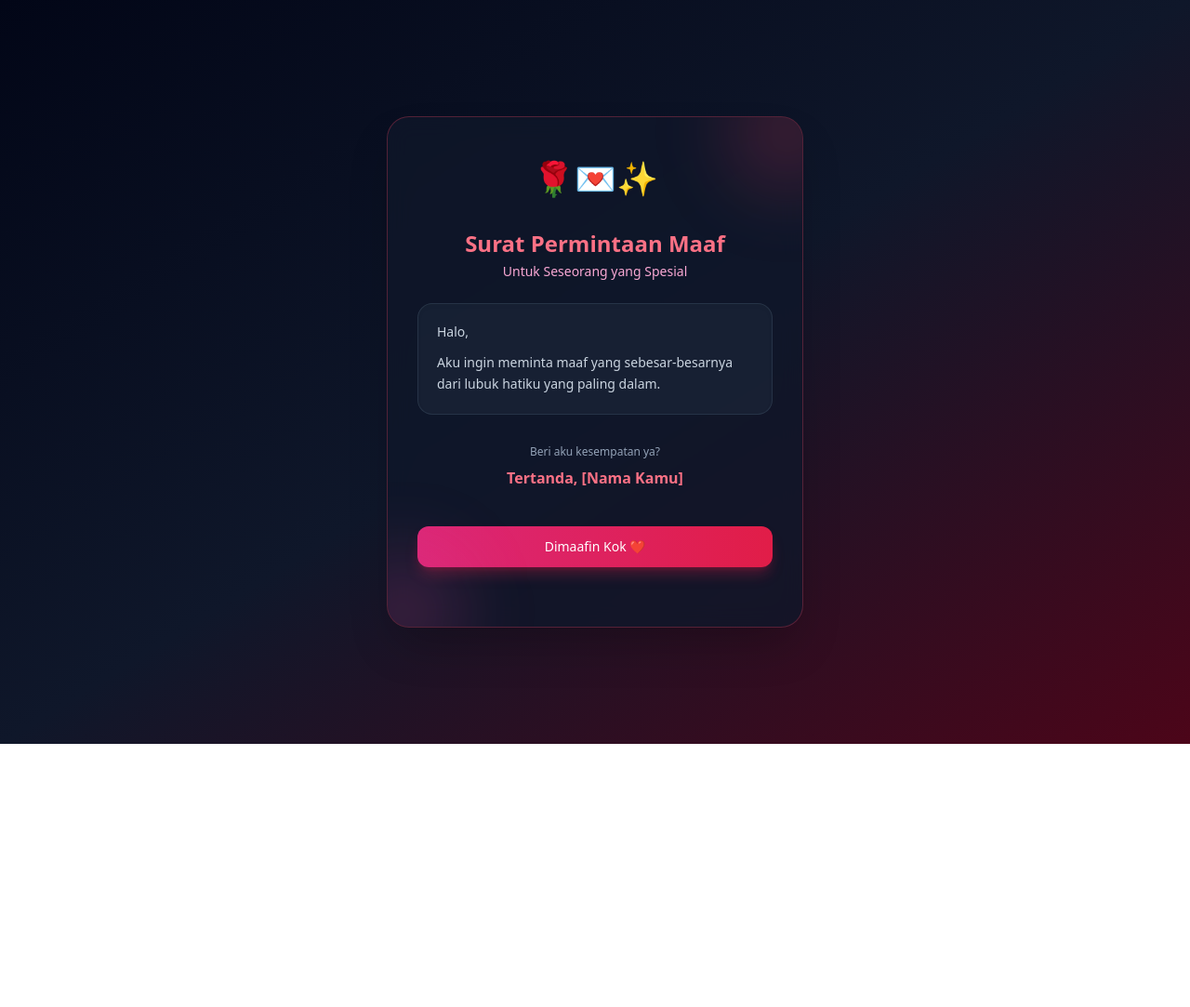
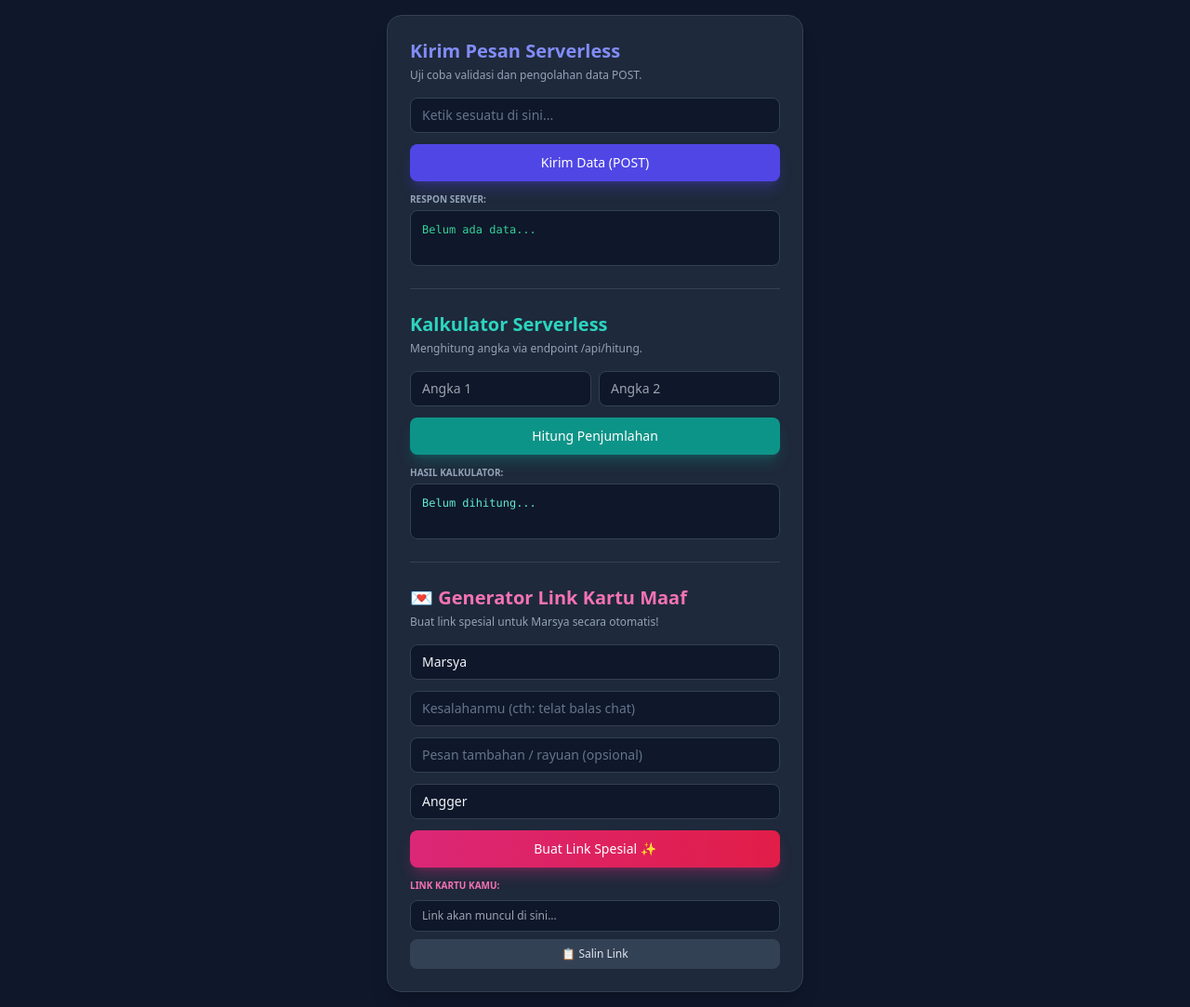
Before and after one commit to anggerkukuh9-create/serverless-baru, a plain HTML site: page kartu-maaf.html in a window 1280 px wide. Shown: the whole page at 93% size. Before the commit the page ends 800 px from the top, so only its background shows below. Drawn offline with nearby package versions, Linux system fonts and the light colour scheme.

Commit message:
Update kartu-maaf.html

```diff
--- a/kartu-maaf.html
+++ b/kartu-maaf.html
@@ -3,90 +3,162 @@
 <head>
   <meta charset="UTF-8">
   <meta name="viewport" content="width=device-width, initial-scale=1.0">
-  <title>Sebuah Pesan Spesial Untukmu 💌</title>
+  <title>Aplikasi Serverless Modern</title>
   <script src="https://cdn.tailwindcss.com"></script>
 </head>
-<body class="bg-gradient-to-br from-slate-950 via-slate-900 to-rose-950 text-slate-100 min-h-screen flex items-center justify-center p-4">
+<body class="bg-slate-900 text-slate-100 min-h-screen flex items-center justify-center p-4">
 
-  <div class="bg-slate-900/80 backdrop-blur-md p-8 rounded-3xl shadow-2xl w-full max-w-md border border-rose-500/30 text-center space-y-6 relative overflow-hidden">
+  <div class="bg-slate-800 p-6 rounded-2xl shadow-xl w-full max-w-md border border-slate-700 space-y-6">
 
-    <!-- Hiasan Cahaya Latar Belakang -->
-    <div class="absolute -top-12 -right-12 w-32 h-32 bg-rose-500/20 rounded-full blur-2xl"></div>
-    <div class="absolute -bottom-12 -left-12 w-32 h-32 bg-pink-500/20 rounded-full blur-2xl"></div>
+    <!-- Bagian 1: Kirim Pesan -->
+    <div>
+      <h2 class="text-xl font-bold mb-1 text-indigo-400">Kirim Pesan Serverless</h2>
+      <p class="text-xs text-slate-400 mb-4">Uji coba validasi dan pengolahan data POST.</p>
 
-    <!-- Header / Emoji -->
-    <div class="text-4xl animate-bounce">🌹💌✨</div>
+      <div class="space-y-3">
+        <input type="text" id="inputPesan" placeholder="Ketik sesuatu di sini..."
+          class="w-full px-3 py-2 bg-slate-900 border border-slate-700 rounded-lg focus:outline-none focus:border-indigo-500 text-slate-100 placeholder-slate-500 text-sm">
 
-    <div>
-      <h1 class="text-2xl font-bold text-rose-400 mb-1">Surat Permintaan Maaf</h1>
-      <p id="teksPenerima" class="text-sm font-medium text-pink-300">Untuk Seseorang yang Spesial</p>
+        <button onclick="kirimData()"
+          class="w-full bg-indigo-600 hover:bg-indigo-500 text-white font-medium py-2.5 rounded-lg transition text-sm shadow-lg shadow-indigo-600/30">
+          Kirim Data (POST)
+        </button>
+      </div>
+
+      <div class="mt-3">
+        <span class="block text-[10px] font-semibold text-slate-400 uppercase mb-1">Respon Server:</span>
+        <pre id="hasilPesan" class="bg-slate-900 border border-slate-700 p-3 rounded-lg text-emerald-400 text-xs overflow-x-auto min-h-[60px]">Belum ada data...</pre>
+      </div>
     </div>
 
-    <!-- Isi Kartu -->
-    <div class="bg-slate-800/60 border border-slate-700/60 p-5 rounded-2xl text-left space-y-3 text-sm text-slate-300 shadow-inner">
-      <p>Halo,</p>
-      <p id="teksIsi" class="leading-relaxed">
-        Aku ingin meminta maaf yang sebesar-besarnya dari lubuk hatiku yang paling dalam.
-      </p>
-      <p id="teksTambahanKustom" class="italic text-rose-300/90 text-xs hidden"></p>
+    <hr class="border-slate-700">
+
+    <!-- Bagian 2: Kalkulator API -->
+    <div>
+      <h2 class="text-xl font-bold mb-1 text-teal-400">Kalkulator Serverless</h2>
+      <p class="text-xs text-slate-400 mb-4">Menghitung angka via endpoint /api/hitung.</p>
+
+      <div class="grid grid-cols-2 gap-2 mb-3">
+        <input type="number" id="angka1" placeholder="Angka 1"
+          class="w-full px-3 py-2 bg-slate-900 border border-slate-700 rounded-lg focus:outline-none focus:border-teal-500 text-slate-100 text-sm">
+        <input type="number" id="angka2" placeholder="Angka 2"
+          class="w-full px-3 py-2 bg-slate-900 border border-slate-700 rounded-lg focus:outline-none focus:border-teal-500 text-slate-100 text-sm">
+      </div>
+
+      <button onclick="hitungAngka()"
+        class="w-full bg-teal-600 hover:bg-teal-500 text-white font-medium py-2.5 rounded-lg transition text-sm shadow-lg shadow-teal-600/30">
+        Hitung Penjumlahan
+      </button>
+
+      <div class="mt-3">
+        <span class="block text-[10px] font-semibold text-slate-400 uppercase mb-1">Hasil Kalkulator:</span>
+        <pre id="hasilHitung" class="bg-slate-900 border border-slate-700 p-3 rounded-lg text-teal-300 text-xs overflow-x-auto min-h-[60px]">Belum dihitung...</pre>
+      </div>
     </div>
 
-    <!-- Penutup & Pengirim -->
-    <div class="pt-2">
-      <p class="text-xs text-slate-400">Beri aku kesempatan ya?</p>
-      <p id="teksPengirim" class="text-base font-semibold text-rose-400 mt-2">Tertanda, [Nama Kamu]</p>
-    </div>
+    <hr class="border-slate-700">
 
-    <!-- Tombol Interaksi Manis -->
-    <div class="pt-4 space-y-2">
-      <button onclick="terimaMaaf()" id="btnMaaf" class="w-full bg-gradient-to-r from-pink-600 to-rose-600 hover:from-pink-500 hover:to-rose-500 text-white font-medium py-3 rounded-xl transition shadow-lg shadow-rose-600/30 text-sm">
-        Dimaafin Kok ❤️
-      </button>
-      <p id="pesanBalasan" class="text-xs text-pink-400 font-medium h-6"></p>
+    <!-- Bagian 3: Generator Link Kartu Maaf Spesial -->
+    <div>
+      <h2 class="text-xl font-bold mb-1 text-pink-400">💌 Generator Link Kartu Maaf</h2>
+      <p class="text-xs text-slate-400 mb-4">Buat link spesial untuk Marsya secara otomatis!</p>
+
+      <div class="space-y-3">
+        <input type="text" id="penerima" value="Marsya" placeholder="Nama Penerima"
+          class="w-full px-3 py-2 bg-slate-900 border border-slate-700 rounded-lg focus:outline-none focus:border-pink-500 text-slate-100 placeholder-slate-500 text-sm">
+        <input type="text" id="kesalahan" placeholder="Kesalahanmu (cth: telat balas chat)"
+          class="w-full px-3 py-2 bg-slate-900 border border-slate-700 rounded-lg focus:outline-none focus:border-pink-500 text-slate-100 placeholder-slate-500 text-sm">
+        <input type="text" id="pesanTambahan" placeholder="Pesan tambahan / rayuan (opsional)"
+          class="w-full px-3 py-2 bg-slate-900 border border-slate-700 rounded-lg focus:outline-none focus:border-pink-500 text-slate-100 placeholder-slate-500 text-sm">
+        <input type="text" id="pengirim" value="Angger" placeholder="Nama Pengirim"
+          class="w-full px-3 py-2 bg-slate-900 border border-slate-700 rounded-lg focus:outline-none focus:border-pink-500 text-slate-100 placeholder-slate-500 text-sm">
+
+        <button onclick="generateLink()"
+          class="w-full bg-gradient-to-r from-pink-600 to-rose-600 hover:from-pink-500 hover:to-rose-500 text-white font-medium py-2.5 rounded-lg transition text-sm shadow-lg shadow-pink-600/30">
+          Buat Link Spesial ✨
+        </button>
+      </div>
+
+      <div class="mt-3 space-y-2">
+        <span class="block text-[10px] font-semibold text-pink-400 uppercase">Link Kartu Kamu:</span>
+        <input type="text" id="hasilLink" readonly placeholder="Link akan muncul di sini..."
+          class="w-full px-3 py-2 bg-slate-900 border border-slate-700 rounded-lg text-rose-300 text-xs focus:outline-none">
+        <button onclick="salinLink()"
+          class="w-full bg-slate-700 hover:bg-slate-600 text-slate-200 font-medium py-2 rounded-lg transition text-xs">
+          📋 Salin Link
+        </button>
+      </div>
     </div>
 
   </div>
 
   <script>
-    // Membaca parameter dari URL secara otomatis saat link dibuka
-    const urlParams = new URLSearchParams(window.location.search);
-
-    const penerima = urlParams.get('Marsya');
-    const kesalahan = urlParams.get('kesalahan');
-    const pesanTambahan = urlParams.get('pesan');
-    const pengirim = urlParams.get('Angger');
-
-    // Menyesuaikan teks di halaman jika parameter ada
-    if (penerima) {
-      document.getElementById('teksPenerima').textContent = `Untuk: ${penerima}`;
+    async function kirimData() {
+      const pesan = document.getElementById('inputPesan').value;
+      const kotakHasil = document.getElementById('hasilPesan');
+      if (!pesan.trim()) { kotakHasil.textContent = '⚠️ Pesan kosong!'; return; }
+      kotakHasil.textContent = 'Mengirim...';
+      try {
+        const respon = await fetch('/api/kirim-data', {
+          method: 'POST',
+          headers: { 'Content-Type': 'application/json' },
+          body: JSON.stringify({ pesanUser: pesan })
+        });
+        const data = await respon.json();
+        kotakHasil.textContent = JSON.stringify(data, null, 2);
+      } catch (e) { kotakHasil.textContent = '❌ Gagal.'; }
     }
 
-    if (kesalahan || pengirim) {
-      let isi = "Aku menyadari kesalahanku";
-      if (kesalahan) {
-        isi += ` terkait "${kesalahan}"`;
-      }
-      isi += ". Aku berjanji tidak akan mengulanginya lagi dan berharap kamu bisa memaafkanku.";
-      document.getElementById('teksIsi').textContent = isi;
+    async function hitungAngka() {
+      const a1 = document.getElementById('angka1').value;
+      const a2 = document.getElementById('angka2').value;
+      const kotakHasil = document.getElementById('hasilHitung');
+      if (!a1 || !a2) { kotakHasil.textContent = '⚠️ Masukkan angka!'; return; }
+      kotakHasil.textContent = 'Menghitung...';
+      try {
+        const respon = await fetch(`/api/hitung?angka1=${a1}&angka2=${a2}`);
+        const data = await respon.json();
+        kotakHasil.textContent = JSON.stringify(data, null, 2);
+      } catch (e) { kotakHasil.textContent = '❌ Gagal.'; }
     }
 
-    if (pesanTambahan) {
-      const elTambahan = document.getElementById('teksTambahanKustom');
-      elTambahan.textContent = `"${pesanTambahan}"`;
-      elTambahan.classList.remove('hidden');
+    function generateLink() {
+      const penerima = document.getElementById('penerima').value;
+      const kesalahan = document.getElementById('kesalahan').value;
+      const pesanTambahan = document.getElementById('pesanTambahan').value;
+      const pengirim = document.getElementById('pengirim').value;
+      const kotakLink = document.getElementById('hasilLink');
+
+      if (!penerima || !kesalahan || !pengirim) {
+        alert('Nama penerima, kesalahan, dan pengirim wajib diisi!');
+        return;
+      }
+
+      // Mengambil domain website saat ini secara otomatis
+      const domainBase = window.location.origin;
+
+      // Mengubah teks biasa menjadi format URL yang aman (otomatis menangani spasi)
+      const params = new URLSearchParams({
+        penerima: penerima,
+        kesalahan: kesalahan,
+        pesan: pesanTambahan,
+        pengirim: pengirim
+      });
+
+      const linkFinal = `${domainBase}/kartu-maaf.html?${params.toString()}`;
+      kotakLink.value = linkFinal;
     }
 
-    if (pengirim) {
-      document.getElementById('teksPengirim').textContent = `Tertanda, ${Angger} ❤️`;
-    }
-
-    // Fungsi interaktif tombol
-    function terimaMaaf() {
-      const btn = document.getElementById('btnMaaf');
-      const balasan = document.getElementById('pesanBalasan');
-
-      btn.style.display = 'none';
-      balasan.textContent = 'Yeay! Terima kasih banyak sudah memaafkan ya! 🥰✨';
+    function salinLink() {
+      const kotakLink = document.getElementById('hasilLink');
+      if (!kotakLink.value) {
+        alert('Buat linknya terlebih dahulu!');
+        return;
+      }
+      kotakLink.select();
+      kotakLink.setSelectionRange(0, 99999); // Untuk perangkat seluler
+      navigator.clipboard.writeText(kotakLink.value);
+      alert('Link berhasil disalin! Silakan paste (tempel) di WhatsApp untuk dikirim ke Marsya.');
     }
   </script>
 </body>
```
